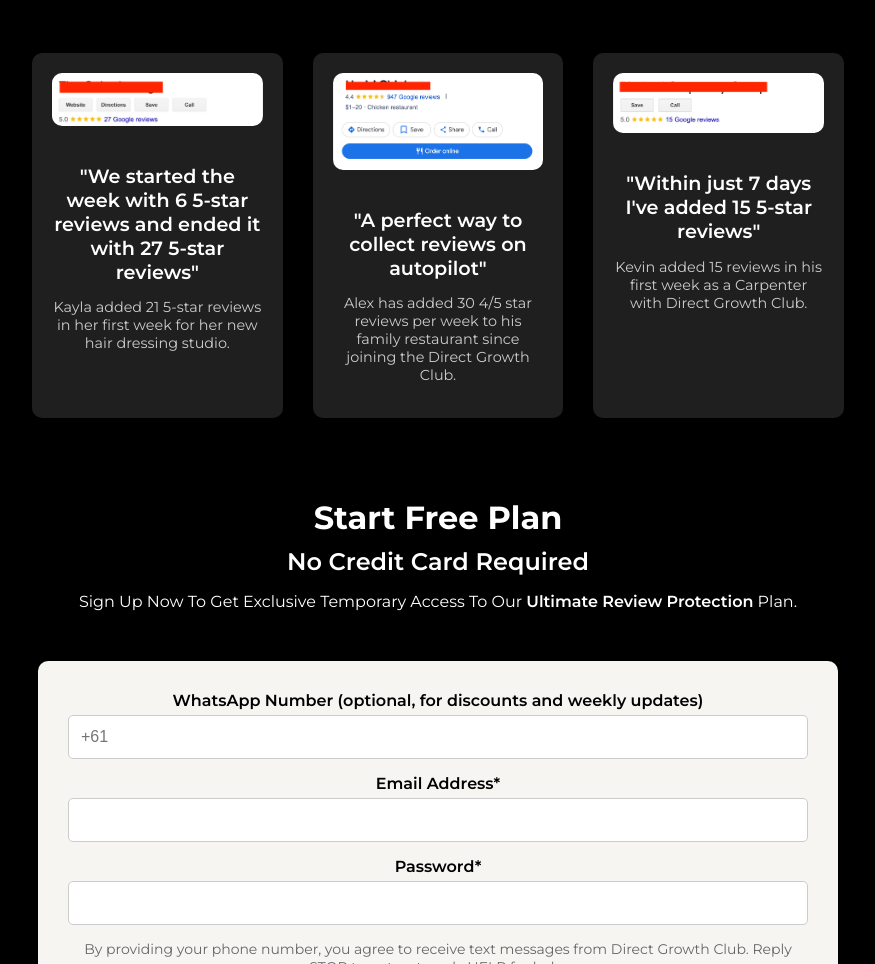
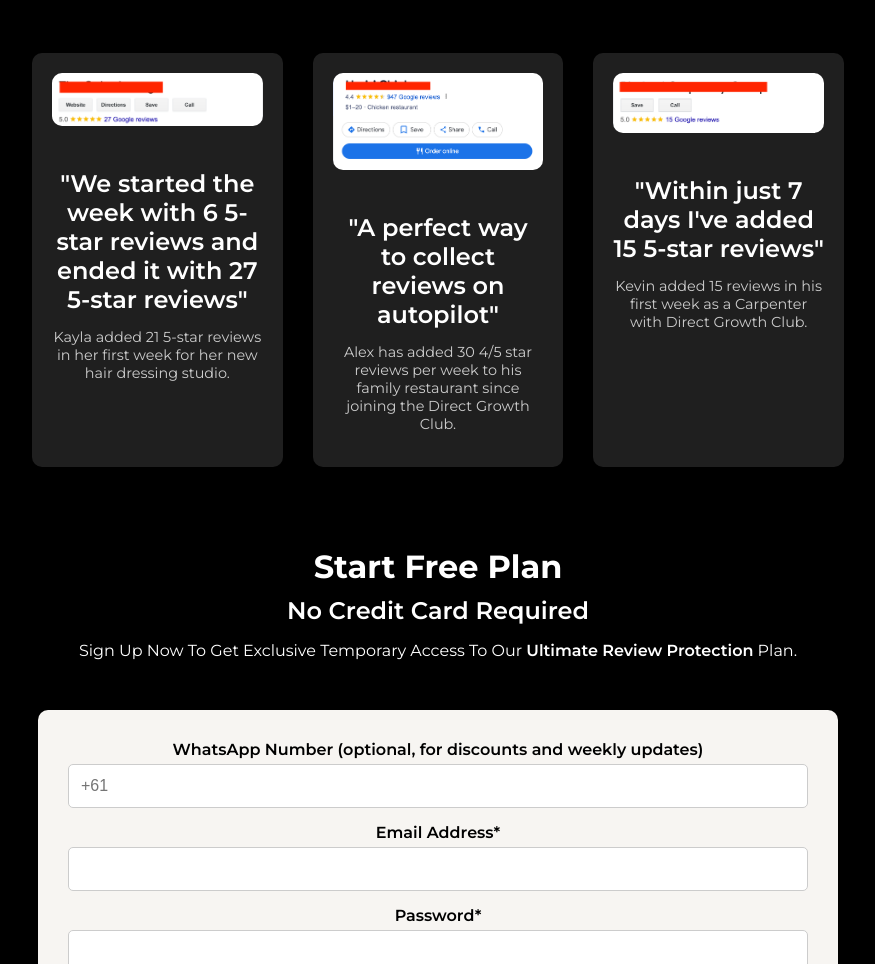
Before and after one commit to rami-dgc/dgc, a plain HTML site: page index.html in a window 1280 px wide. Shown: the part 1918-2882 px from the top of the page, without its empty margins (202-1077 px from the left). Drawn offline with Linux system fonts and the light colour scheme.

Commit message:
Update styles.css

```diff
--- a/styles.css
+++ b/styles.css
@@ -615,7 +615,7 @@ flex-direction: row;
 }
 
 .quote {
-    font-size: 1.2rem; /* Adjusted font size */
+    font-size: 1.5rem; /* Adjusted font size */
     font-weight: 600;
     color: #fff;
     margin-bottom: 10px;
```
